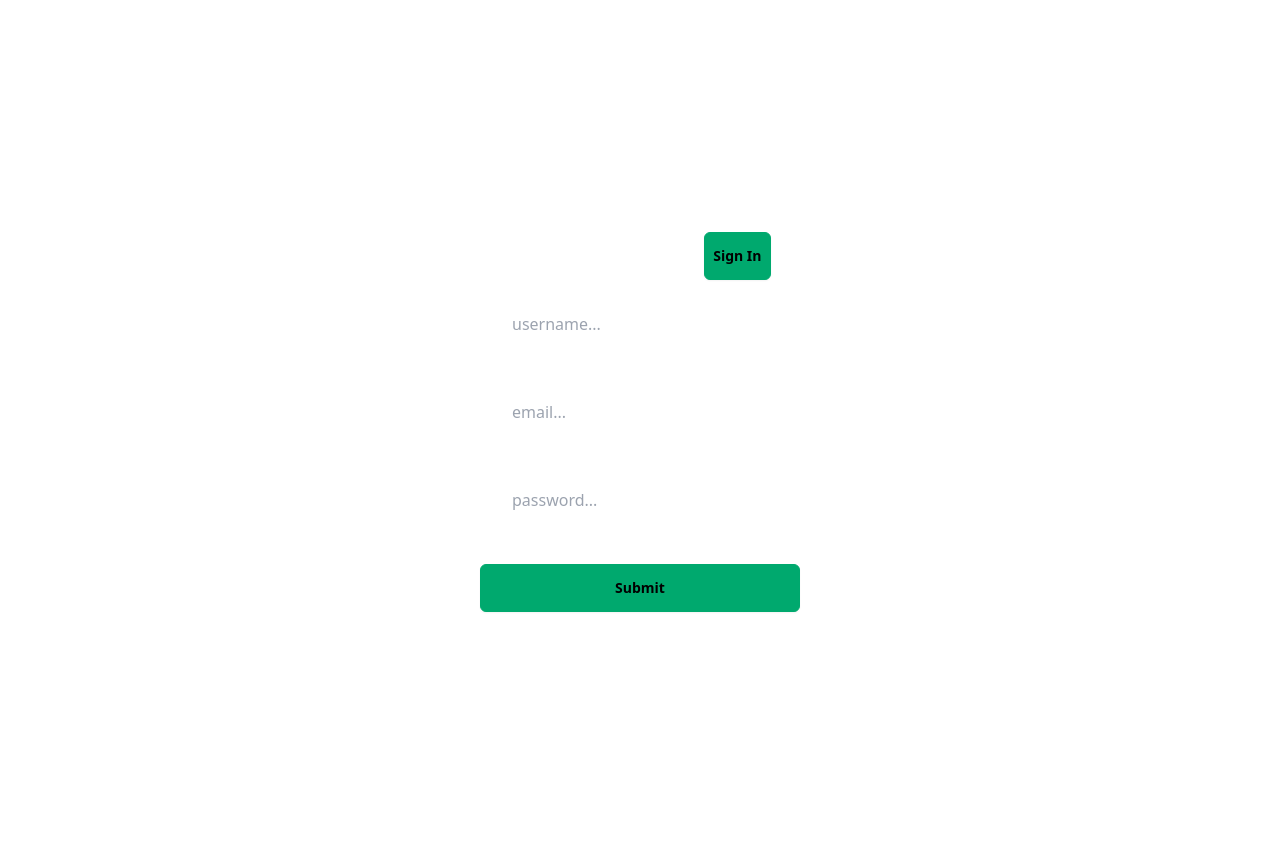
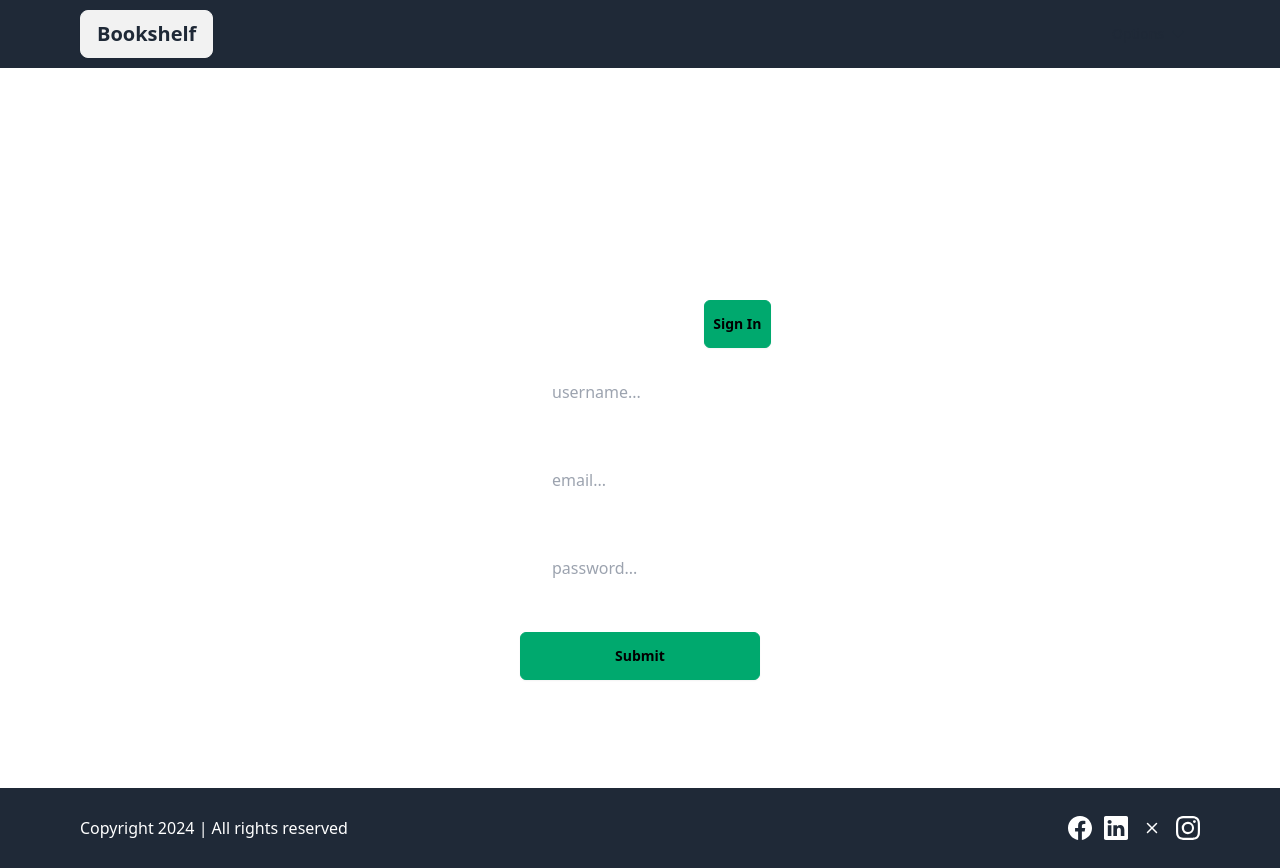
Before and after one commit to vdroid1331/Goodreads_Frontend, a React (Vite) app: page /signup in a window 1280 px wide. Before the commit the page ends 800 px from the top, so only its background shows below. Built offline with nearby package versions, Linux system fonts and the light colour scheme; no server answers.

Commit message:
Added layout with our application with logout action

```diff
--- a/src/Components/Footer/Footer.jsx
+++ b/src/Components/Footer/Footer.jsx
@@ -1,3 +1,24 @@
+import { BsFacebook, BsInstagram, BsLinkedin, BsX } from "react-icons/bs";
+import { Link } from "react-router-dom";
+
 export default function Footer() {
-  return <>Footer</>;
+  return (
+    <footer className="relative left-0 bottom-0 h-[10vh] py-5 flex flex-col sm:flex-row items-center justify-between text-white bg-gray-800 sm:px-20">
+      <section>Copyright 2024 | All rights reserved</section>
+      <section className="flex items-center justify-center gap-3 text-2xl text-white">
+        <Link className="hover:text-yellow-500 transition-all ease-in-out duration-300">
+          <BsFacebook />
+        </Link>
+        <Link className="hover:text-yellow-500 transition-all ease-in-out duration-300">
+          <BsLinkedin />
+        </Link>
+        <Link className="hover:text-yellow-500 transition-all ease-in-out duration-300">
+          <BsX />
+        </Link>
+        <Link className="hover:text-yellow-500 transition-all ease-in-out duration-300">
+          <BsInstagram />
+        </Link>
+      </section>
+    </footer>
+  );
 }
--- /dev/null
+++ b/src/Components/Navbar/Navbar.jsx
@@ -0,0 +1,63 @@
+import { useDispatch, useSelector } from "react-redux";
+import { Link } from "react-router-dom";
+import { logout } from "Redux/Slices/AuthSlice";
+
+export default function Navbar() {
+  const authState = useSelector((state) => state.auth);
+  const dispatch = useDispatch();
+
+  function onLogout() {
+    dispatch(logout());
+  }
+
+  return (
+    <div className="navbar bg-gray-800 px-20">
+      <div className="flex-1">
+        <Link
+          to="/dashboard"
+          className="btn btn-success-content normal-case text-xl"
+        >
+          Bookshelf
+        </Link>
+      </div>
+      <div className="flex-none">
+        <ul className="menu menu-horizontal px-1">
+          {authState?.isLoggedIn && (
+            <li>
+              <Link>Shelfs</Link>
+            </li>
+          )}
+          {authState?.isLoggedIn && (
+            <li>
+              <Link>{authState.username}</Link>
+            </li>
+          )}
+          <li>
+            <details>
+              <summary>Options</summary>
+              <ul className="p-2 bg-base-100">
+                {authState?.isLoggedIn && (
+                  <li>
+                    <Link to="/signin" onClick={onLogout}>
+                      Logout
+                    </Link>
+                  </li>
+                )}
+                {!authState?.isLoggedIn && (
+                  <li>
+                    <Link to="/signin">Signin</Link>
+                  </li>
+                )}
+                {!authState?.isLoggedIn && (
+                  <li>
+                    <Link to="/signup">Signup</Link>
+                  </li>
+                )}
+              </ul>
+            </details>
+          </li>
+        </ul>
+      </div>
+    </div>
+  );
+}
--- /dev/null
+++ b/src/Layouts/Layout.jsx
@@ -0,0 +1,14 @@
+import Footer from "Components/Footer/Footer";
+import Navbar from "Components/Navbar/Navbar";
+
+export default function Layout({ children }) {
+  return (
+    <>
+      <Navbar />
+      <div className="h-[90vh] flex items-start justify-center">
+        <div className="w-9/12">{children}</div>
+      </div>
+      <Footer />
+    </>
+  );
+}
--- a/src/Pages/Auth/Signin.jsx
+++ b/src/Pages/Auth/Signin.jsx
@@ -1,11 +1,13 @@
-import { useState } from "react";
-import { useDispatch } from "react-redux";
+import Layout from "Layouts/Layout";
+import { useEffect, useState } from "react";
+import { useDispatch, useSelector } from "react-redux";
 import { Link, useNavigate } from "react-router-dom";
 import { signin } from "Redux/Slices/AuthSlice";
 
 export default function Signin() {
   const dispatch = useDispatch();
   const navigate = useNavigate();
+  const state = useSelector((state) => state.auth);
   const [signinDetails, setSigninDetails] = useState({
     email: "",
     password: "",
@@ -32,13 +34,20 @@ export default function Signin() {
 
     const response = await dispatch(signin(signinDetails));
     if (response?.payload?.data) {
-      navigate("/");
+      navigate("/dashboard");
     }
 
     resetForm();
   }
 
+  useEffect(() => {
+    if (state.isLoggedIn) {
+      navigate("/dashboard");
+    }
+  }, []);
+
   return (
+    <Layout>
       <div className="h-[100vh] flex flex-col items-center justify-center">
         <div>
           <h1 className="text-white text-5xl">Login to your account</h1>
@@ -92,5 +101,6 @@ export default function Signin() {
           </form>
         </div>
       </div>
+    </Layout>
   );
 }
--- a/src/Pages/Auth/Signup.jsx
+++ b/src/Pages/Auth/Signup.jsx
@@ -1,11 +1,13 @@
-import { useState } from "react";
-import { useDispatch } from "react-redux";
+import Layout from "Layouts/Layout";
+import { useEffect, useState } from "react";
+import { useDispatch, useSelector } from "react-redux";
 import { Link, useNavigate } from "react-router-dom";
 import { signup } from "Redux/Slices/AuthSlice";
 
 export default function Signup() {
   const dispatch = useDispatch();
   const navigate = useNavigate();
+  const state = useSelector((state) => state.auth);
 
   const [signupDetails, setSignupDetails] = useState({
     email: "",
@@ -38,7 +40,15 @@ export default function Signup() {
     resetForm();
     console.log(response);
   }
+
+  useEffect(() => {
+    if (state.isLoggedIn) {
+      navigate("/dashboard");
+    }
+  }, []);
+
   return (
+    <Layout>
       <div className="h-[100vh] flex flex-col items-center justify-center">
         <div>
           <h1 className="text-white text-5xl">Create a new account</h1>
@@ -103,5 +113,6 @@ export default function Signup() {
           </form>
         </div>
       </div>
+    </Layout>
   );
 }
--- /dev/null
+++ b/src/Pages/Dashboard.jsx
@@ -0,0 +1,9 @@
+import Layout from "Layouts/Layout";
+
+export default function Dashboard() {
+  return (
+    <>
+      <Layout>Dashboard</Layout>
+    </>
+  );
+}
--- a/src/Redux/Slices/AuthSlice.js
+++ b/src/Redux/Slices/AuthSlice.js
@@ -44,7 +44,14 @@ export const signin = createAsyncThunk("auth/signin", async (data) => {
 const authSlice = createSlice({
   name: "auth",
   initialState,
-  reducers: {},
+  reducers: {
+    logout: (state) => {
+      state.isLoggedIn = false;
+      state.username = "";
+      state.token = "";
+      localStorage.clear();
+    },
+  },
   extraReducers: (builder) => {
     builder.addCase(signin.fulfilled, (state, action) => {
       if (action?.payload?.data) {
@@ -62,4 +69,6 @@ const authSlice = createSlice({
   },
 });
 
+export const { logout } = authSlice.actions;
+
 export default authSlice.reducer;
--- a/src/Routes/MainRoutes.jsx
+++ b/src/Routes/MainRoutes.jsx
@@ -1,5 +1,6 @@
 import Signin from "Pages/Auth/Signin";
 import Signup from "Pages/Auth/Signup";
+import Dashboard from "Pages/Dashboard";
 import Home from "Pages/Home";
 import NotFound from "Pages/NotFound";
 import { Route, Routes } from "react-router-dom";
@@ -10,6 +11,7 @@ export default function MainRoutes() {
       <Route path="/" element={<Home />} />
       <Route path="/signup" element={<Signup />} />
       <Route path="/signin" element={<Signin />}></Route>
+      <Route path="/dashboard" element={<Dashboard />} />
       <Route path="*" element={<NotFound />} />
     </Routes>
   );
```
Lines whose indentation alone changed are shown as unchanged.
